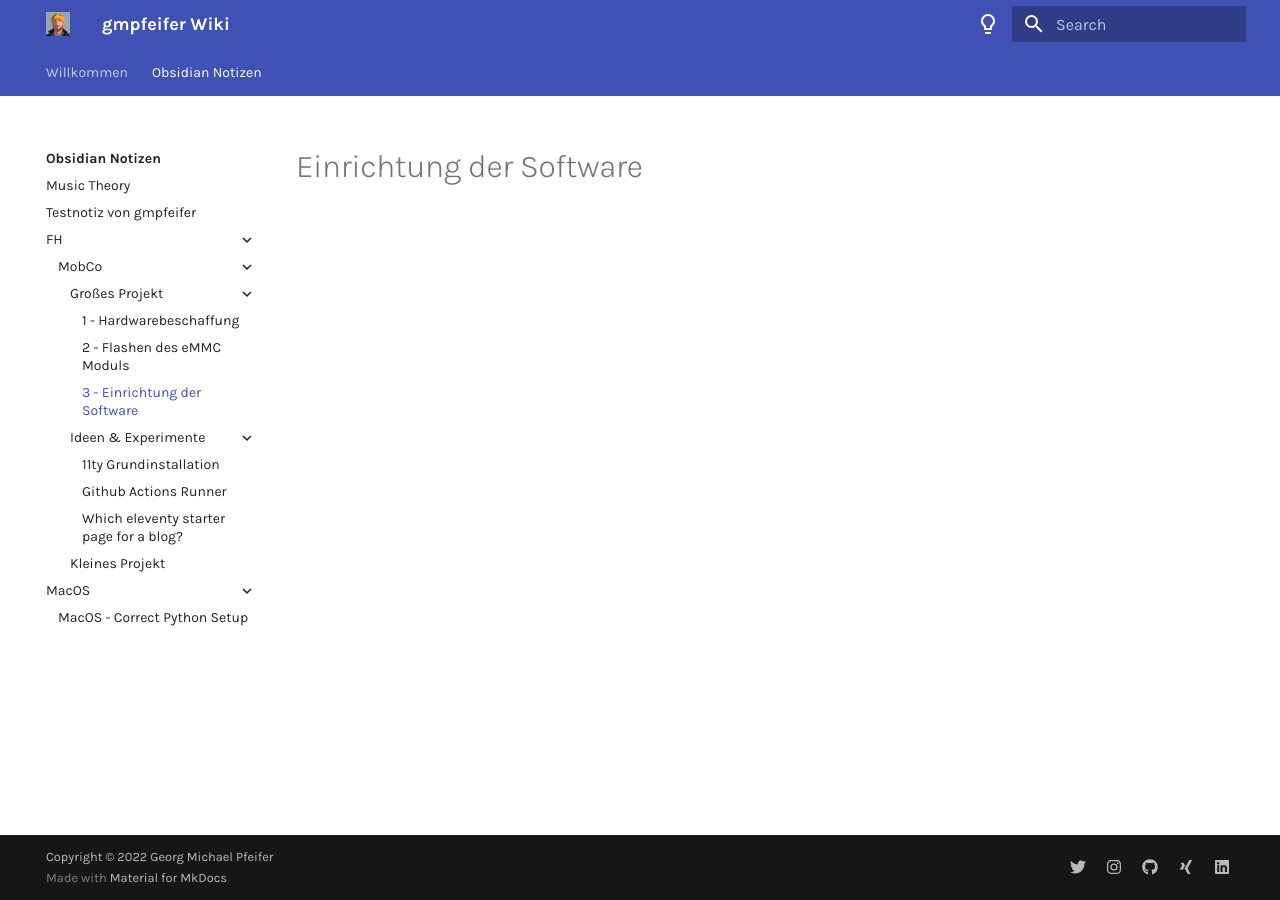
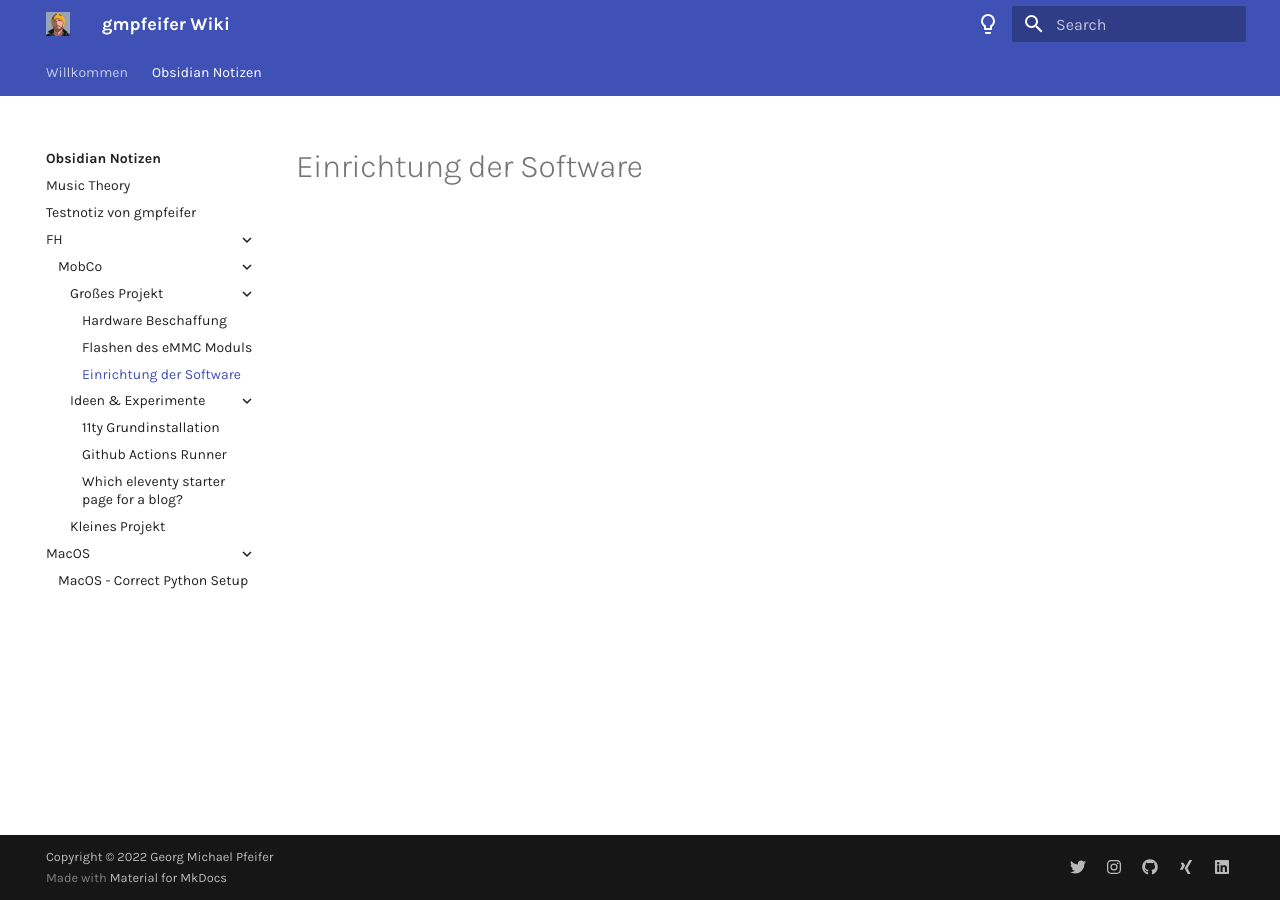
Before and after one commit to gmpfeifer/gmpfeifer-mkdocs-publisher, an MkDocs documentation site: the page built from docs/Obsidian Notizen/FH/MobCo/Großes Projekt/3 Großes Projekt - Installation OMV.md, in a window 1280 px wide. Built offline with MkDocs 1.6.1 and Material for MkDocs 9.7.7, drawn with Linux system fonts in a browser that asks for light colours; comment, search, counter and statistics services are not loaded.

Commit message:
**Updated** :
- 3 Großes Projekt - Installation OMV in [Großes Projekt]
- 2 Großes Projekt - eMMC flashen in [Großes Projekt]
- 1 Großes Projekt - Hardwarebeschaffung in [Großes Projekt]

```diff
--- a/docs/Obsidian Notizen/FH/MobCo/Großes Projekt/1 Großes Projekt - Hardwarebeschaffung.md
+++ b/docs/Obsidian Notizen/FH/MobCo/Großes Projekt/1 Großes Projekt - Hardwarebeschaffung.md
@@ -1,6 +1,5 @@
 ---
 share: True
-title: "1 - Hardwarebeschaffung"
 description: Großes Projekt in Mobile Computing Vorlesung
 category: Obsidian Notizen/FH/MobCo/Großes Projekt
 ---
--- a/docs/Obsidian Notizen/FH/MobCo/Großes Projekt/2 Großes Projekt - eMMC flashen.md
+++ b/docs/Obsidian Notizen/FH/MobCo/Großes Projekt/2 Großes Projekt - eMMC flashen.md
@@ -1,6 +1,5 @@
 ---
 share: True
-title: "2 - Flashen des eMMC Moduls"
 description: Großes Projekt in Mobile Computing Vorlesung
 category: Obsidian Notizen/FH/MobCo/Großes Projekt
 ---
--- a/docs/Obsidian Notizen/FH/MobCo/Großes Projekt/3 Großes Projekt - Installation OMV.md
+++ b/docs/Obsidian Notizen/FH/MobCo/Großes Projekt/3 Großes Projekt - Installation OMV.md
@@ -1,6 +1,5 @@
 ---
 share: True
-title: "3 - Einrichtung der Software"
 description: Großes Projekt in Mobile Computing Vorlesung
 category: Obsidian Notizen/FH/MobCo/Großes Projekt
 ---
```
